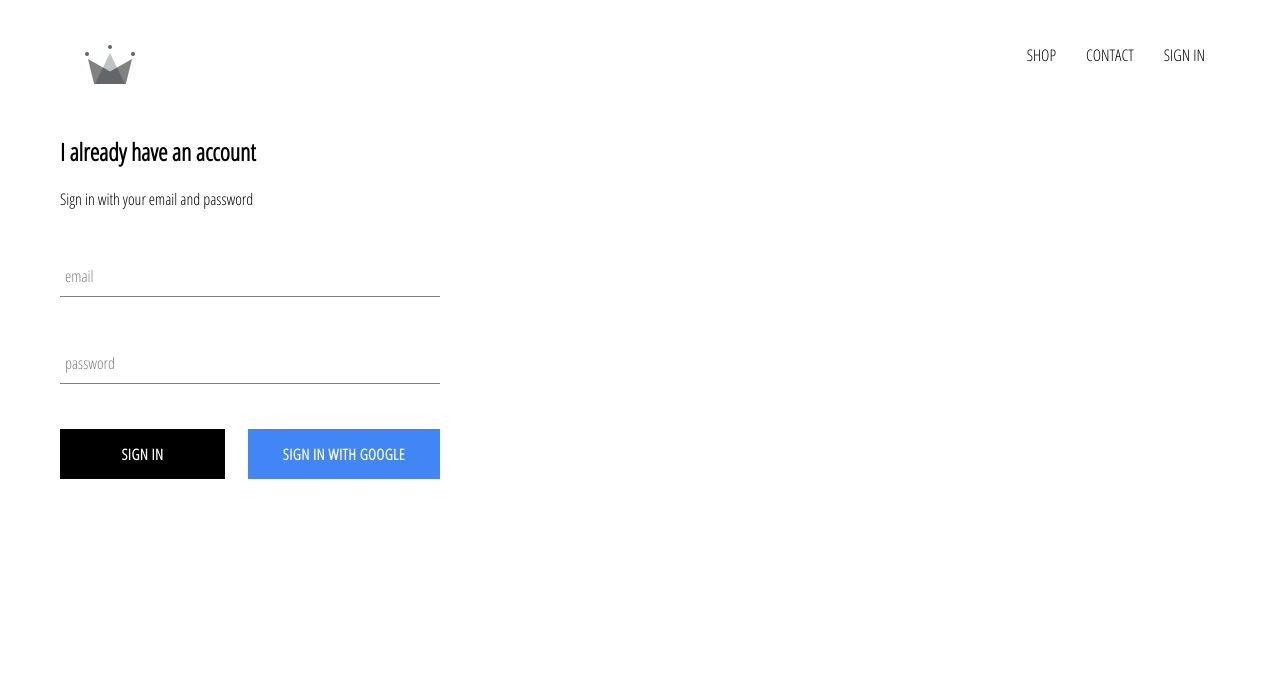
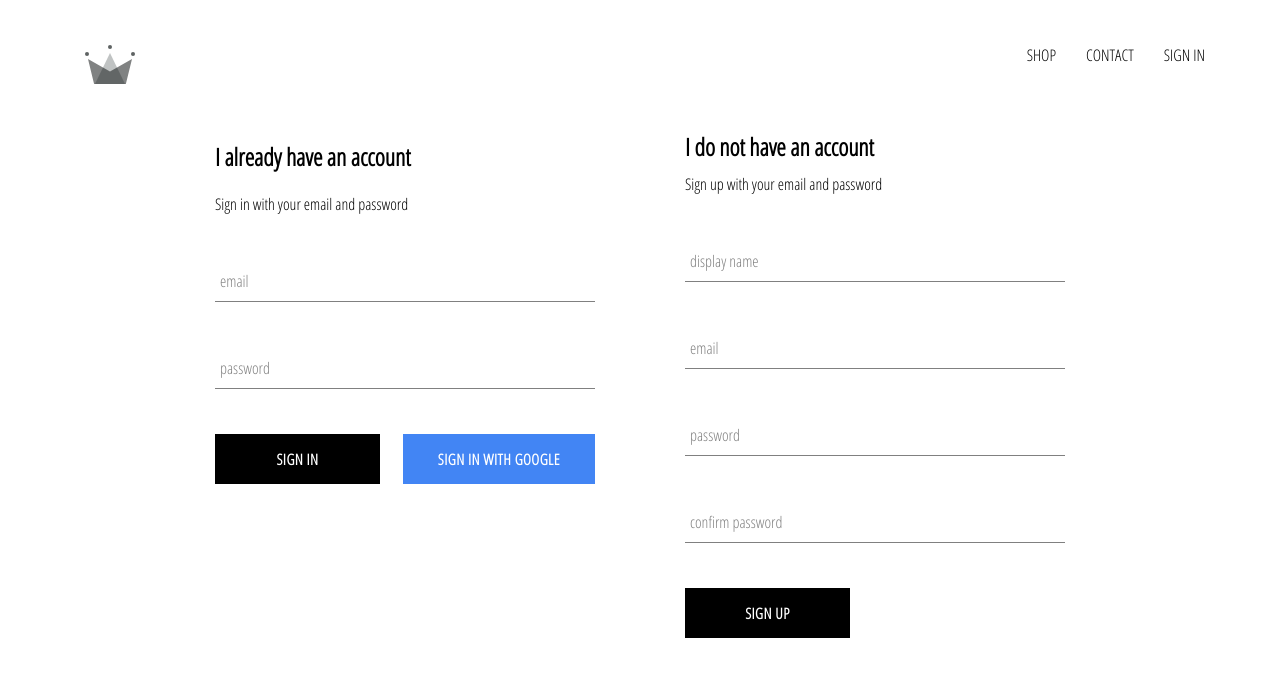
Before and after one commit to AleksandraMuller/crwn-clothing, a React (Create React App) app: page /signin in a window 1280 px wide. Shown: the top 676 px of the page. Built offline with nearby package versions, Linux system fonts and the light colour scheme; no server answers.

Commit message:
added ability to store authenticated user into firestore database

```diff
--- a/src/App.js
+++ b/src/App.js
@@ -7,15 +7,28 @@
 import { Header } from "./components/header/Header";
 import { RegisterAndLogin } from "./pages/RegisterAndLogin";
 
-import { auth } from "./firebase/firebase.utils";
+import { auth, createUserProfileDocument } from "./firebase/firebase.utils";
 
 function App() {
   const [currentUser, setCurrentUser] = useState(null);
 
+  console.log(currentUser);
+
   useEffect(() => {
-    const unsuscribeFromAuth = auth.onAuthStateChanged(user => {
-      setCurrentUser(user);
-      console.log(user);
+    const unsuscribeFromAuth = auth.onAuthStateChanged(async userAuth => {
+      if (userAuth) {
+        const userRef = await createUserProfileDocument(userAuth);
+
+        userRef.onSnapshot(snapshot => {
+          // console.log(snapshot.data());
+          setCurrentUser({ id: snapshot.id, ...snapshot.data() });
+        });
+      }
+
+      setCurrentUser(userAuth);
+      // setCurrentUser(user);
+      // console.log(user);
+      // createUserProfileDocument(user);
     });
     return () => {
       unsuscribeFromAuth();
--- /dev/null
+++ b/src/components/register/Register.js
@@ -0,0 +1,95 @@
+import React, { useState } from "react";
+
+import { FormInput } from "./../form-input/FormInput";
+import { CustomButton } from "./../custom-button/CustomButton";
+import { auth, createUserProfileDocument } from "../../firebase/firebase.utils";
+import "./register.styles.scss";
+
+export const Register = () => {
+  // const [userReg, setUserReg] = useState({
+  //   displayName: "",
+  //   email: "",
+  //   password: "",
+  //   confirmPassword: ""
+  // });
+  const [displayName, setDisplayName] = useState("");
+  const [email, setEmail] = useState("");
+  const [password, setPassword] = useState("");
+  const [confirmPassword, setConfirmPassword] = useState("");
+
+  // const { displayName, email, password, confirmPassword } = userReg;
+
+  const handleSubmit = async event => {
+    event.preventDefault();
+    if (password != confirmPassword) {
+      alert("Passwords do not match!");
+      return;
+    }
+
+    try {
+      const { user } = await auth.createUserWithEmailAndPassword(
+        email,
+        password
+      );
+      await createUserProfileDocument(user, { displayName });
+      // setUserReg({
+      //   displayName: "",
+      //   email: "",
+      //   password: "",
+      //   confirmPassword: ""
+      // });
+      setDisplayName("");
+      setEmail("");
+      setPassword("");
+      setConfirmPassword("");
+    } catch (error) {
+      console.error(error);
+    }
+  };
+
+  // const handleChange = event => {
+  //   const { name, value } = event.target;
+  // };
+
+  return (
+    <div className="sign-up">
+      <h2 className="title">I do not have an account</h2>
+      <span>Sign up with your email and password</span>
+      <form className="sign-up-form" onSubmit={handleSubmit}>
+        <FormInput
+          type="text"
+          name="displayName"
+          value={displayName}
+          onChange={event => setDisplayName(event.target.value)}
+          label="display name"
+          required
+        ></FormInput>
+        <FormInput
+          type="email"
+          name="email"
+          value={email}
+          onChange={event => setEmail(event.target.value)}
+          label="email"
+          required
+        ></FormInput>
+        <FormInput
+          type="password"
+          name="password"
+          value={password}
+          onChange={event => setPassword(event.target.value)}
+          label="password"
+          required
+        ></FormInput>
+        <FormInput
+          type="password"
+          name="confirmPassword"
+          value={confirmPassword}
+          onChange={event => setConfirmPassword(event.target.value)}
+          label="confirm password"
+          required
+        ></FormInput>
+        <CustomButton type="submit">SIGN UP</CustomButton>
+      </form>
+    </div>
+  );
+};
--- /dev/null
+++ b/src/components/register/register.styles.scss
@@ -0,0 +1,9 @@
+.sign-up {
+  display: flex;
+  flex-direction: column;
+  width: 380px;
+
+  .title {
+    margin: 10px 0;
+  }
+}
--- a/src/firebase/firebase.utils.js
+++ b/src/firebase/firebase.utils.js
@@ -1,6 +1,7 @@
 import firebase from "firebase/app";
 import "firebase/firestore";
 import "firebase/auth";
+import { useEffect } from "react";
 
 const config = {
   apiKey: "AIzaSyAwzTeSZza16dAW3x1rF_QnvizVLJVK2Ow",
@@ -13,6 +14,27 @@
   measurementId: "G-09KKLP9VMX"
 };
 
+export const createUserProfileDocument = async (userAuth, additionalData) => {
+  if (!userAuth) return;
+
+  const userRef = firestore.doc(`users/${userAuth.uid}`);
+  const snapShot = await userRef.get();
+
+  console.log(snapShot);
+
+  if (!snapShot.exists) {
+    const { displayName, email } = userAuth;
+    const createdAt = new Date();
+
+    try {
+      await userRef.set({ displayName, email, createdAt, ...additionalData });
+    } catch (error) {
+      console.log("error creating user", error.message);
+    }
+  }
+  return userRef;
+};
+
 firebase.initializeApp(config);
 
 export const auth = firebase.auth();
--- a/src/pages/RegisterAndLogin.js
+++ b/src/pages/RegisterAndLogin.js
@@ -1,6 +1,7 @@
 import React from "react";
 
 import { Login } from "../components/login/Login";
+import { Register } from "../components/register/Register";
 
 import "./registerandlogin.styles.scss";
 
@@ -8,6 +9,7 @@
   return (
     <div className="sign-in-and-sign-up">
       <Login />
+      <Register />
     </div>
   );
 };
--- a/src/pages/registerandlogin.styles.scss
+++ b/src/pages/registerandlogin.styles.scss
@@ -0,0 +1,6 @@
+.sign-in-and-sign-up {
+  width: 850px;
+  display: flex;
+  justify-content: space-between;
+  margin: 30px auto;
+}
```
